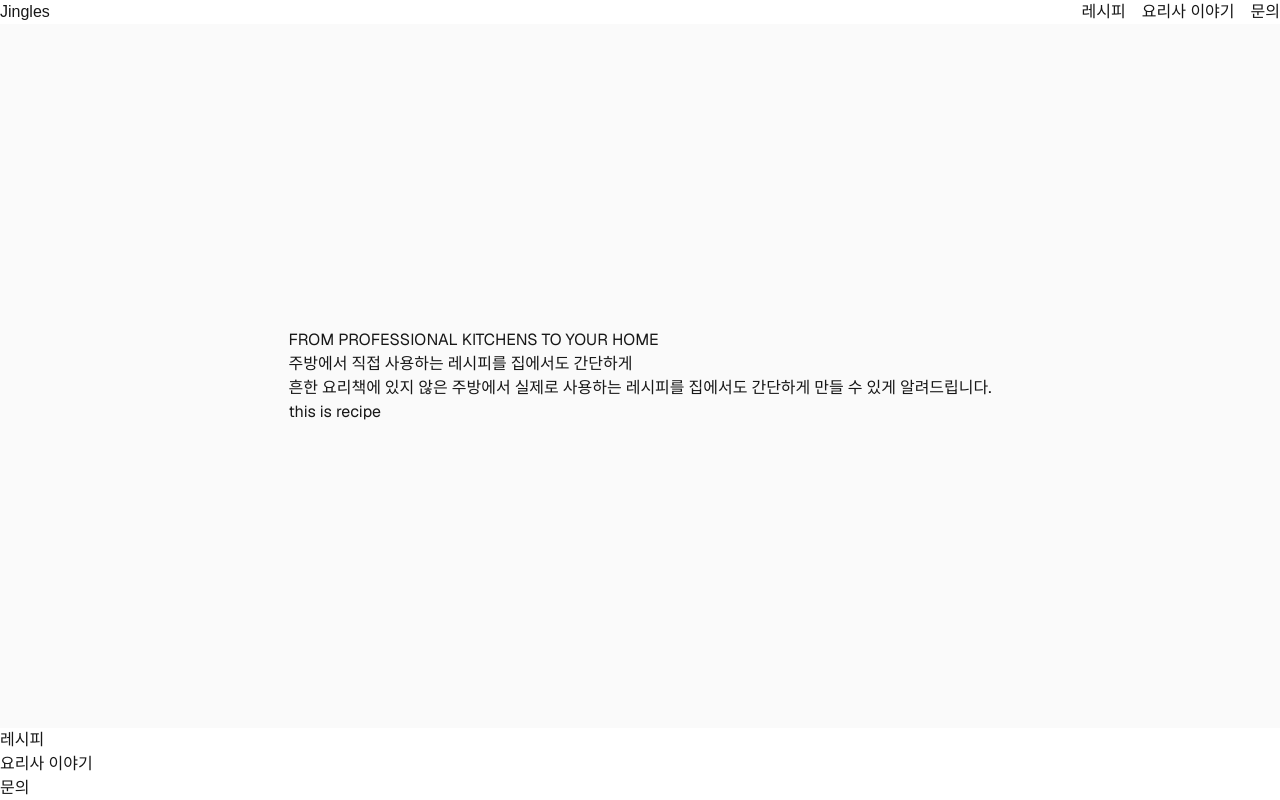
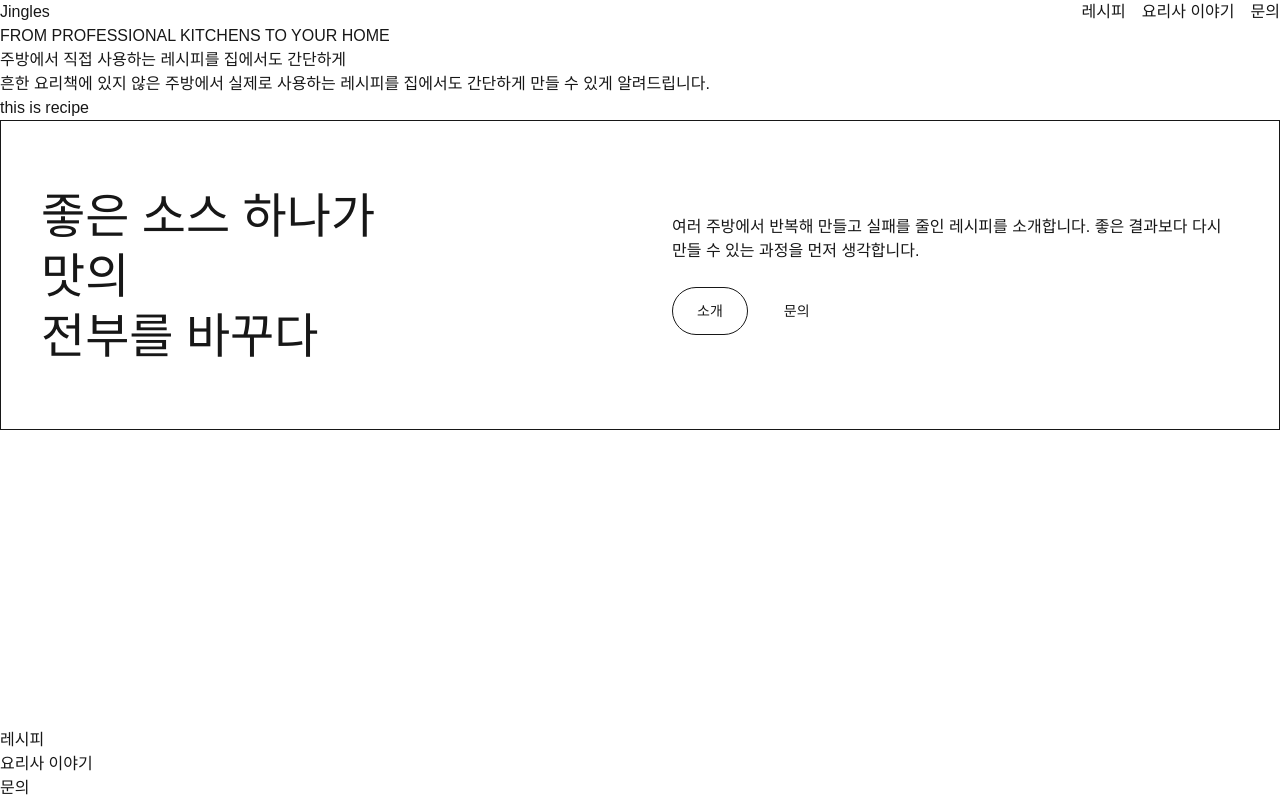
Before and after one commit to jkang95/recipe-website, a Next.js app: page / in a window 1280 px wide. Built offline with nearby package versions, Linux system fonts and the light colour scheme.

Commit message:
cta를 제작하고 tailwind 를 사용하여 기본적인 css를 추가

```diff
--- /dev/null
+++ b/app/components/home/about-contact-cta.tsx
@@ -0,0 +1,44 @@
+import Link from "next/link";
+
+export default function AboutContactCta() {
+  return (
+    <section
+      aria-labelledby="about-contact-heading"
+      className="grid grid-cols-1 gap-8 border border-line bg-canvas px-6 py-12 md:grid-cols-2 md:items-center md:gap-16 md:px-10 md:py-16"
+    >
+      <h2
+        id="about-contact-heading"
+        className="max-w-md font-serif text-4xl leading-tight text-ink md:text-5xl"
+      >
+        좋은 소스 하나가
+        <br />
+        맛의
+        <br/>
+        전부를 바꾸다
+      </h2>
+
+      <div className="max-w-xl">
+        <p className="text-body">
+          여러 주방에서 반복해 만들고 실패를 줄인 레시피를 소개합니다. 좋은
+          결과보다 다시 만들 수 있는 과정을 먼저 생각합니다.
+        </p>
+
+        <div className="mt-6 flex flex-wrap gap-3">
+          <Link
+            href="/about"
+            className="inline-flex min-h-12 items-center justify-center rounded-full border border-line px-6 py-3 text-sm text-ink transition-colors hover:bg-surface focus-visible:outline-2 focus-visible:outline-offset-2 focus-visible:outline-stone-800"
+          >
+            소개
+          </Link>
+
+          <Link
+            href="/contact"
+            className="inline-flex min-h-12 items-center justify-center rounded-full bg-cta px-6 py-3 text-sm text-canvas transition-colors hover:bg-cta-hover focus-visible:outline-2 focus-visible:outline-offset-2 focus-visible:outline-stone-800"
+          >
+            문의
+          </Link>
+        </div>
+      </div>
+    </section>
+  );
+}
--- a/app/page.tsx
+++ b/app/page.tsx
@@ -1,13 +1,15 @@
 import IntroSection from "@/components/home/intro-section";
 import RecipeSection from "@/components/home/recipe-section";
+import AboutContactCta from "@/components/home/about-contact-cta";
 
 
 export default function Home() {
   return (
-    <div className="flex flex-col flex-1 items-center justify-center bg-zinc-50 font-sans dark:bg-black">
+    <div className="w-full flex-1">
       <main>
         <IntroSection />
         <RecipeSection />
+        <AboutContactCta />
       </main>
     </div>
   );
```
